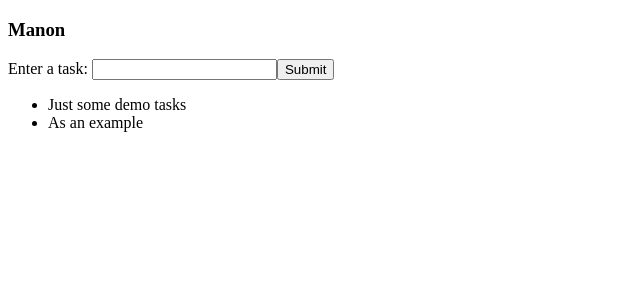
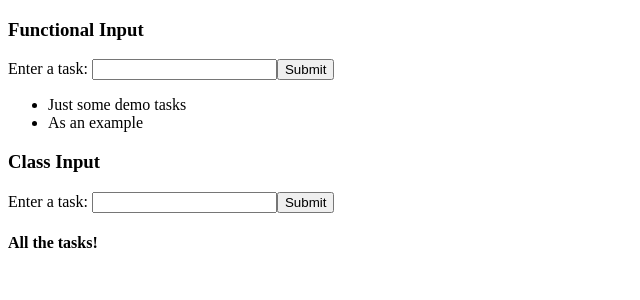
Before and after one commit to ManonLef/class-based-practice, a React (Vite) app: page / in a window 1280 px wide. Shown: the top 300 px of the page, without its empty margins (0-640 px from the left). Built offline with nearby package versions, Linux system fonts and the light colour scheme.

Commit message:
add class based rewritten functional component

```diff
--- a/src/App.jsx
+++ b/src/App.jsx
@@ -1,7 +1,13 @@
+import ClassInput from "./ClassInput";
 import FunctionalInput from "./FunctionalInput";
 
 function App() {
-  return <FunctionalInput name="Manon" />;
+  return (
+    <div>
+      <FunctionalInput name="Functional Input" />
+      <ClassInput name="Class Input" />
+    </div>
+  );
 }
 
 export default App;
--- a/src/ClassInput.jsx
+++ b/src/ClassInput.jsx
@@ -1,7 +1,24 @@
 import { Component } from "react";
 
 class ClassInput extends Component {
+  constructor(props) {
+    super(props);
+  }
 
+  render() {
+    return (
+      <section>
+        <h3>{this.props.name}</h3>
+        <form>
+          <label htmlFor="task-entry">Enter a task: </label>
+          <input type="text" name="task-entry" />
+          <button type="submit">Submit</button>
+        </form>
+        <h4>All the tasks!</h4>
+        <ul></ul>
+      </section>
+    );
+  }
 }
 
-export default ClassInput
+export default ClassInput;
```
